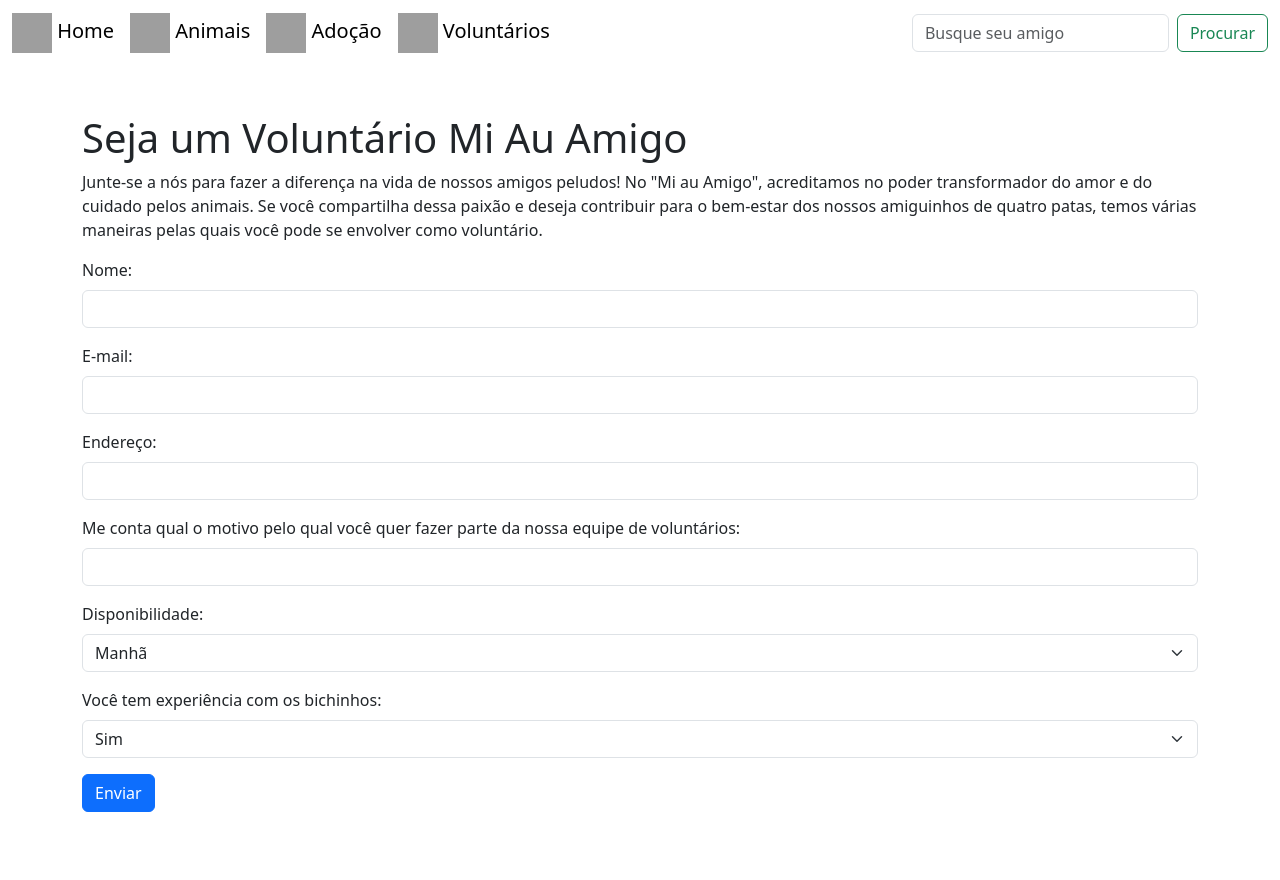
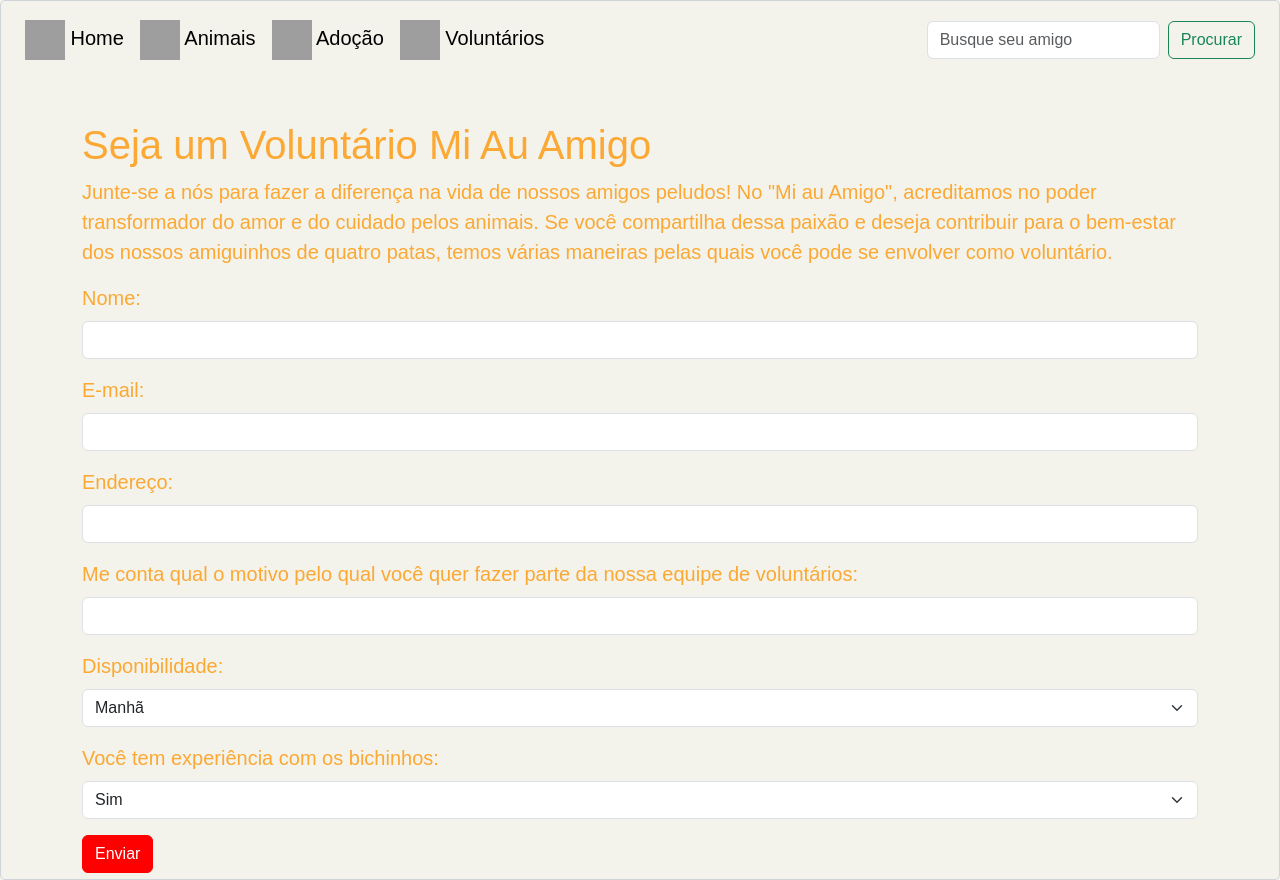
Before and after one commit to Renatarafaelaalves/ProjetoFinalSquadCarmenPortinho, a Django app: page /voluntarios/ in a window 1280 px wide. Before the commit the page ends 812 px from the top, so only its background shows below. Run offline with Django 5.2, Linux system fonts and the light colour scheme; grey boxes are pictures that could not be loaded.

Commit message:
style do forms

```diff
--- a/abrigo_animais/settings.py
+++ b/abrigo_animais/settings.py
@@ -87,6 +87,7 @@ USE_I18N = True
 
 USE_TZ = True
 
+STATIC_ROOT = os.path.join(BASE_DIR, 'staticfiles')
 STATIC_URL = '/static/'
 
 MEDIA_URL = '/media/'
--- a/adocao/templates/solicitar_adocao.html
+++ b/adocao/templates/solicitar_adocao.html
@@ -1,3 +1,4 @@
+{% load static %}
 <!DOCTYPE html>
 <html lang="pt-br">
 <head>
@@ -6,11 +7,9 @@
     <title>Solicitação de adoção</title>
     <link rel="icon" href="https://cdn-icons-png.flaticon.com/512/1312/1312640.png" type="image/x-icon">
     <link href="https://cdn.jsdelivr.net/npm/bootstrap@5.3.0-alpha1/dist/css/bootstrap.min.css" rel="stylesheet">
-    <style>
-        /* Adicione estilos personalizados aqui, se necessário */
-    </style>
 </head>
 <body>
+
     {% include 'nav.html' %}
     <div class="container">
         <h1 class="mt-5">Solicitação de adoção</h1>
@@ -57,3 +56,4 @@
     <script src="https://cdn.jsdelivr.net/npm/bootstrap@5.3.0-alpha1/dist/js/bootstrap.bundle.min.js"></script>
 </body>
 </html>
+<link rel="stylesheet" type="text/css" href="{% static 'css/forms.css' %}">
--- a/adocao/urls.py
+++ b/adocao/urls.py
@@ -4,4 +4,5 @@ from .views import solicitar_adocao
 app_name = 'adocao'
 urlpatterns = [
     path('', solicitar_adocao, name='solicitar_adocao'),
+
 ]
--- a/adocao/views.py
+++ b/adocao/views.py
@@ -3,6 +3,9 @@ from django.shortcuts import render, redirect
 from django.contrib import messages
 from .forms_adocao import SolicitacaoAdocaoForm  # Importe do novo arquivo forms_adocao.py
 from animal.models import Animal
+import os
+from django.http import JsonResponse
+from django.conf import settings
 
 def solicitar_adocao(request):
     animais_disponiveis = Animal.objects.filter(adotado=False)
--- /dev/null
+++ b/animal/static/css/forms.css
@@ -0,0 +1,21 @@
+
+body {
+    display: block;
+    width: 100%;
+    padding: .375rem .75rem;
+    font-size: 1rem;
+    line-height: 1.5;
+    color: #FBA834;
+    background-color: rgb(243, 243, 235);
+    background-clip: padding-box;
+    border: 1px solid #ced4da;
+    border-radius: 5px;
+    font-family: "Tilt Neon", sans-serif !important ;
+    font-size: 20px;
+}
+
+.btn-primary {
+    background-color: red; /* Change the background color */
+    border-color: red; /* Change the border color */
+    color: white; /* Change the text color */
+}
--- a/voluntarios/templates/cadastro.html
+++ b/voluntarios/templates/cadastro.html
@@ -1,3 +1,4 @@
+{% load static %}
 <!DOCTYPE html>
 <html lang="pt-br">
 <head>
@@ -5,7 +6,6 @@
     <meta name="viewport" content="width=device-width, initial-scale=1.0">
     <title>Solicitação de voluntáriado</title>
     <link rel="icon" href="https://cdn-icons-png.flaticon.com/512/6154/6154169.png" type="image/x-icon">
-    <link href="https://cdn.jsdelivr.net/npm/bootstrap@5.3.0-alpha1/dist/css/bootstrap.min.css" rel="stylesheet">
 </head>
 <body>
     {% include 'nav.html' %}
@@ -52,3 +52,5 @@
     </div>
 </body>
 </html>
+
+<link rel="stylesheet" type="text/css" href="{% static 'css/forms.css' %}">
```
Also changed, not shown: adocao/static/css/form.css (deleted, +0 -12 lines), voluntarios/static/forms..css (deleted, +0 -12 lines).
